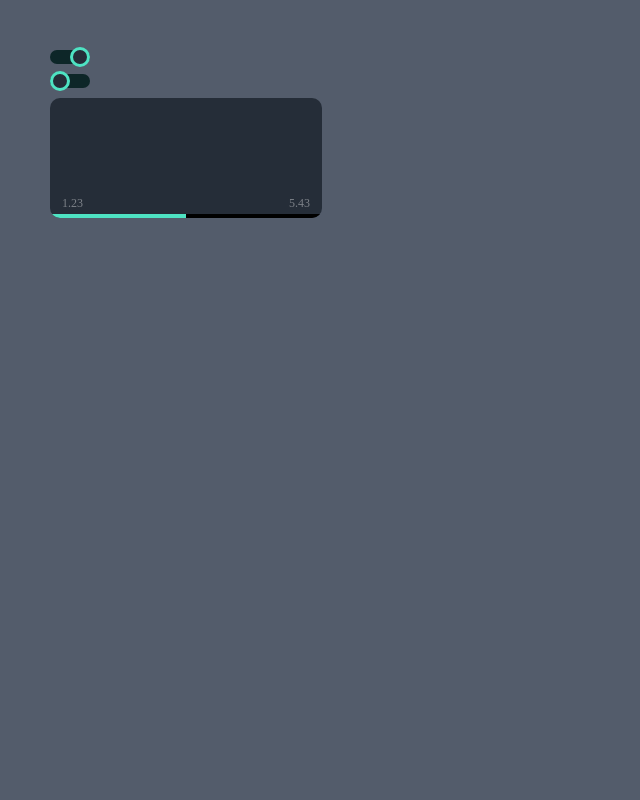
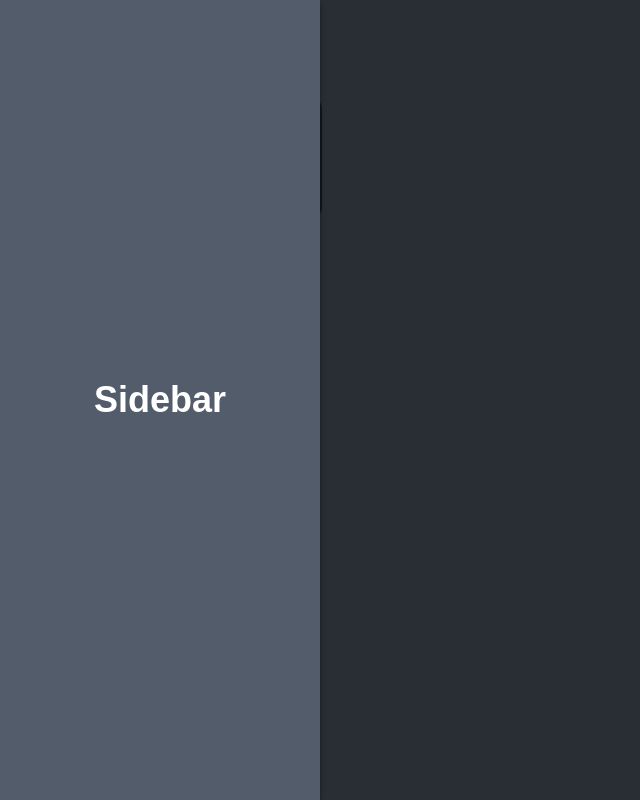
Before and after one commit to atlanticrev/ui_xenon, a website: page index.html in a window 1280 px wide. Both pictures are taken after a click on the element 186 px from the left and 216 px from the top of the page. Shown: the whole page, without its empty margins (0-640 px from the left). Drawn offline with Linux system fonts and the light colour scheme.

Commit message:
Sidebar added

```diff
--- /dev/null
+++ b/Checkbox.js
@@ -0,0 +1,50 @@
+class CheckBox extends EventTarget {
+
+    static get defaults () {
+        return {
+            checked: false,
+            root: document.body
+        };
+    }
+
+    constructor (options) {
+        super();
+        this.options = Object.assign({}, CheckBox.defaults, options);
+        this.checked = this.options.checked;
+        this.checkboxEl = this.createTemplate();
+        this.nativeInput = this.checkboxEl.querySelector('input');
+        this.checkboxEl.addEventListener('click', () => this.onCheck());
+        this.render(this.options.root);
+    }
+
+    createTemplate () {
+        return Utils.createEl(`
+            <div class="checkbox-track ${this.checked ? 'checked' : ''}">
+                <div class="checkbox-wrapper">
+                    <input type="checkbox" checked="${this.checked ? 'checked' : ''}"/>
+                </div>
+            </div>
+        `);
+    }
+
+    render (container) {
+        container.appendChild(this.checkboxEl);
+    }
+
+    onCheck () {
+        this.checked = !this.checked;
+        if (this.checked) {
+            this.nativeInput.checked = 'checked';
+            this.dispatchEvent(new CustomEvent('CheckBox.EVENT_CHECKED', {detail: this.checked}));
+        } else {
+            this.nativeInput.checked = '';
+            this.dispatchEvent(new CustomEvent('CheckBox.EVENT_UNCHECKED', {detail: this.checked}));
+        }
+        this.checkboxEl.classList.toggle('checked');
+    }
+
+    isChecked () {
+        return this.checked;
+    }
+
+}
--- a/player.js
+++ b/Player.js
@@ -28,9 +28,8 @@ class Player extends EventTarget {
     }
 
     createTemplate () {
-        const node = document.createElement('div');
-        node.innerHTML = `
-            <div class="player ui-element">
+        return Utils.createEl(`
+            <div class="player">
                 <div class="player-controls">
                     <div class="player-play"></div>
                     <div class="player-back"></div>
@@ -42,12 +41,11 @@ class Player extends EventTarget {
                 </div>
                 <div class="player-track"></div>
             </div>
-        `;
-        return node.firstElementChild;
+        `);
     }
 
-    render (container) {
-        container.appendChild(this.player);
+    render (root) {
+        root.appendChild(this.player);
     }
 
     play () {
@@ -80,5 +78,3 @@ class Player extends EventTarget {
     }
 
 }
-
-const player = new Player(240);
--- /dev/null
+++ b/Sidebar.js
@@ -0,0 +1,71 @@
+class Sidebar {
+
+    static get defaults () {
+        return {
+            isOpened: false,
+            dimmerOpacity: '0.5'
+        };
+    }
+
+    constructor (options) {
+        this.options = Object.assign({}, Sidebar.defaults, options);
+        this.el = this.createTemplate();
+        this.sidebar = this.el.querySelector('.sidebar');
+        this.sidebarDimmer = this.el.querySelector('.sidebar-dimmer');
+        this.isOpened = this.options.isOpened;
+        this.init();
+        this.render(document.body);
+    }
+
+    init () {
+        if (!this.isOpened) {
+            this.el.style.display = 'none';
+        } else {
+            this.el.style.display = 'flex';
+        }
+        this._onTransitionEnd = this._onTransitionEnd.bind(this);
+    }
+
+    createTemplate () {
+        return Utils.createEl(`
+            <div class="sidebar-container">
+                <div class="sidebar">
+                    <h2 class="sidebar-name">Sidebar</h2>
+                </div>
+                <div class="sidebar-dimmer"></div>
+            </div>
+        `);
+    }
+
+    render (root) {
+        root.appendChild(this.el);
+    }
+
+    destroy () {
+        this.el.parentElement.removeChild(this.el);
+    }
+
+    toggle () {
+        if (!this.isOpened) {
+            this.el.style.display = 'flex';
+            // @todo why rAF?
+            requestAnimationFrame(() => {
+                this.sidebar.style.setProperty('--offset', '0');
+                this.sidebarDimmer.style.setProperty('--opacity', this.options.dimmerOpacity);
+                this.isOpened = true;
+            })
+        } else {
+            this.sidebar.style.setProperty('--offset', '-100%');
+            this.sidebarDimmer.style.setProperty('--opacity', '0');
+            this.isOpened = false;
+            this.sidebar.addEventListener('transitionend', this._onTransitionEnd, false);
+        }
+    }
+
+    _onTransitionEnd (e) {
+        console.log('end of transition', e.target);
+        this.el.style.display = 'none';
+        this.sidebar.removeEventListener('transitionend', this._onTransitionEnd, false);
+    }
+
+}
--- a/index.html
+++ b/index.html
@@ -4,10 +4,13 @@
     <meta charset="UTF-8">
     <meta name="viewport" content="width=device-width, user-scalable=no, initial-scale=1.0, maximum-scale=1.0, minimum-scale=1.0">
     <link rel="stylesheet" href="./style.css">
-    <title>Ui</title>
+    <title>Ui-kit</title>
 </head>
 <body>
-<script src="./script.js"></script>
-<script src="./player.js"></script>
+    <script src="./utils/Utils.js"></script>
+    <script src="./Sidebar.js"></script>
+    <script src="./Player.js"></script>
+    <script src="./Checkbox.js"></script>
+    <script src="./script.js"></script>
 </body>
 </html>
--- a/script.js
+++ b/script.js
@@ -1,51 +1,12 @@
-class CheckBox extends EventTarget {
+const checkbox = new CheckBox({checked: true});
+const checkbox1 = new CheckBox();
 
-    constructor (options) {
-        super();
-        this.checked = options.checked || false;
-        this.checkbox = this.createTemplate();
-        this.nativeInput = this.checkbox.querySelector('input');
+const player = new Player(240);
 
-        this.checkbox.addEventListener('click', () => this.onCheck());
+const sidebar = new Sidebar();
 
-        this.render(document.body);
-    }
-
-    createTemplate () {
-        const node = document.createElement('div');
-        node.innerHTML = `
-            <div class="checkbox-track ui-element ${this.checked ? 'checked' : ''}">
-                <div class="checkbox-wrapper">
-                    <input type="checkbox" checked="${this.checked ? 'checked' : ''}"/>
-                </div>
-            </div>
-        `;
-        return node.firstElementChild;
-    }
-
-    render (container) {
-        container.appendChild(this.checkbox);
-    }
-
-    onCheck () {
-        this.checked = !this.checked;
-        if (this.checked) {
-            this.nativeInput.checked = 'checked';
-            this.dispatchEvent(new CustomEvent('CheckBox.EVENT_CHECKED', {detail: this.checked}));
-        } else {
-            this.nativeInput.checked = '';
-            this.dispatchEvent(new CustomEvent('CheckBox.EVENT_UNCHECKED', {detail: this.checked}));
-        }
-        this.checkbox.classList.toggle('checked');
-    }
-
-    isChecked () {
-        return this.checked;
-    }
-
-}
-
-const checkbox = new CheckBox({checked: true});
-const checkbox1 = new CheckBox({checked: false});
+document.addEventListener('click', () => {
+    sidebar.toggle();
+});
 
 checkbox.addEventListener('CheckBox.EVENT_CHECKED', (e) => console.log(e.detail));
--- a/style.css
+++ b/style.css
@@ -1,13 +1,21 @@
 /**
- * Colors
+ * Globals
  */
 
 :root {
+    /* Colors */
     --cyan: #4ee3c3;
     --light-gray: #535c6b;
     --dark-gray: #252d38;
     --deep-dark-gray: #0d2628;
     --black: #000;
+
+    /* Z-indexes */
+    --z-sidebar-container: 800;
+    --z-sidebar-dimmer: 800;
+    --z-sidebar: 801;
+
+    --z-modal: 900;
 }
 
 /**
@@ -38,20 +46,13 @@ body {
 }
 
 /**
- * Common
- */
-
-.ui-element {
-    margin-bottom: 10px;
-}
-
-/**
  * CheckBox
  */
 
 .checkbox-track {
     --track-width: 40px;
 
+    margin-bottom: 10px;
     width: var(--track-width);
     height: 14px;
     border-radius: 19px;
@@ -90,6 +91,7 @@ body {
 .player {
     --progress: 30%;
 
+    margin-bottom: 10px;
     display: flex;
     flex-direction: column;
     justify-content: center;
@@ -129,3 +131,73 @@ body {
     width: 100%;
     height: 90px;
 }
+
+/**
+ * Sidebar
+ */
+
+.sidebar-container {
+    box-sizing: border-box;
+    margin: 0;
+    padding: 0;
+    border: 0;
+    display: flex;
+    flex-flow: column nowrap;
+    position: absolute;
+    top: 0;
+    left: 0;
+    bottom: 0;
+    right: 0;
+    width: 100vw;
+    height: 100vh;
+    z-index: var(--z-sidebar-container);
+}
+
+.sidebar {
+    --width: 25%;
+    --offset: -100%;
+
+    display: flex;
+    flex-flow: column nowrap;
+    justify-content: center;
+    align-items: center;
+    position: absolute;
+    margin: 0;
+    padding: 0;
+    background-color: var(--light-gray);
+    top: 0;
+    left: 0;
+    transform: translate3d(var(--offset), 0, 0);
+    width: var(--width);
+    height: 100vh;
+    z-index: var(--z-sidebar);
+    box-shadow: 0 3px 6px rgba(0, 0, 0, 0.16), 0 3px 6px rgba(0, 0, 0, 0.23);
+    transition: transform .2s ease-out;
+}
+
+.sidebar-name {
+    color: white;
+    font-family: Ubuntu, sans-serif;
+    font-size: 36px;
+    font-weight: bold;
+}
+
+.sidebar-dimmer {
+    --opacity: 0;
+
+    display: flex;
+    flex-flow: column nowrap;
+    position: absolute;
+    margin: 0;
+    padding: 0;
+    background-color: black;
+    opacity: var(--opacity);
+    top: 0;
+    left: 0;
+    bottom: 0;
+    right: 0;
+    width: 100vw;
+    height: 100vh;
+    z-index: var(--z-sidebar-dimmer);
+    transition: opacity .2s ease-out;
+}
--- /dev/null
+++ b/utils/Utils.js
@@ -0,0 +1,15 @@
+const Utils = (() => {
+    /**
+     * @param {String} templateString
+     * @returns {Element}
+     */
+    function createEl (templateString) {
+        const el = document.createElement('div');
+        el.innerHTML = templateString.trim();
+        return el.firstElementChild;
+    }
+
+    return {
+        createEl
+    };
+})();
```
Also changed, not shown: package.json (added, +19 -0 lines).
